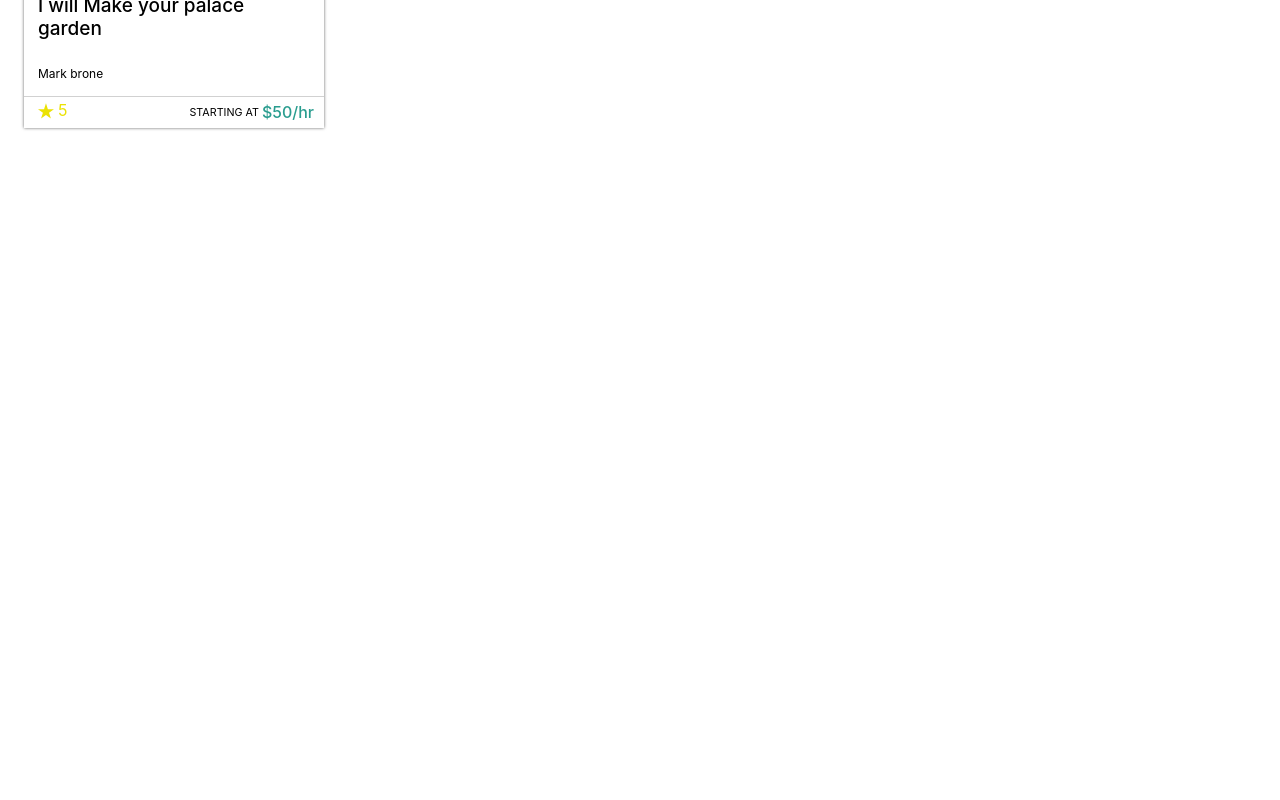
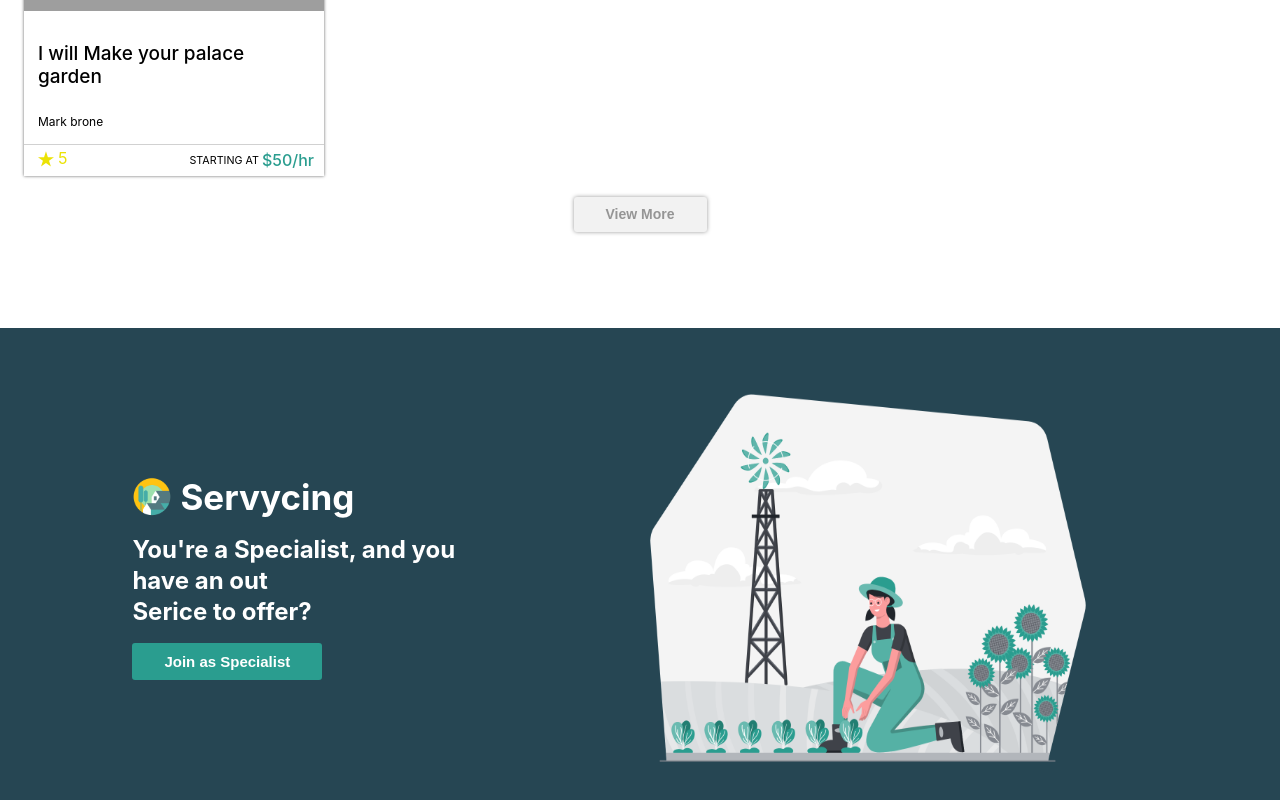
Before and after one commit to soporiayush/React-project-Sercying, a React (Create React App) app: page / in a window 1280 px wide. Shown: the part 1368-2168 px from the top of the page. Before the commit the page ends 1533 px from the top, so only its background shows below. Built offline with nearby package versions, Linux system fonts and the light colour scheme; data requests are answered from the project's data file.

Commit message:
specialistAd

```diff
--- a/src/component/button/index.jsx
+++ b/src/component/button/index.jsx
@@ -23,7 +23,7 @@ const ButtonWrapper = styled.button`
 export function Button(props) {
     const {size}=props;
     return (
-        <ButtonWrapper size={size}>
+        <ButtonWrapper size={size} className={props.className}>
             {props.children}
         </ButtonWrapper>
     );
--- a/src/component/pageContainer/index.jsx
+++ b/src/component/pageContainer/index.jsx
@@ -21,7 +21,7 @@ export const InnerPageContainer = styled.div`
   max-width: ${({ maxWidth }) => (maxWidth ? maxWidth : "auto")};
   /*min-height Need more testing*/
   min-height: 70vh;
-  padding: 1em;
+  //padding: 1em;
   display: flex;
   flex-direction: column;
   align-items: center;
--- /dev/null
+++ b/src/component/specialistAd/index.jsx
@@ -0,0 +1,71 @@
+import React from 'react';
+import styled from 'styled-components';
+import { BrandLogo } from '../brandLogo';
+import { Marginer } from '../marginer';
+import FarmingImg from '../../images/farming.png'
+import { Button } from '../button';
+
+const SpecialistAdContainer = styled.div`
+width:100%;
+height:500px;
+display:flex;
+background-color:#264653;
+align-items:center;
+justify-content:center;
+`;
+
+const ContentContainer = styled.div`
+width:100%;
+display:flex;
+align-items:center;
+justify-content:space-evenly;
+`;
+
+const SloganContainer = styled.div`
+display:flex;
+flex-direction:column;
+align-items:flex-start;
+`;
+
+const Slogan  = styled.h2`
+margin: 0;
+font-size: 24px;
+color:#fff;
+font-weight:700;
+line-height:1.3;
+`;
+
+const StandoutImage = styled.div`
+width:35em;
+height:29em;
+
+img{
+    height:100%;
+    width:100%;
+}
+`;
+
+function SpecialistAd(props) {
+    return (
+        <SpecialistAdContainer>
+            <ContentContainer>
+                <SloganContainer>
+                    <BrandLogo logoSize={40} textSize={35}/>
+                    <Marginer direction="vertical" margin="1em"/>
+                    <Slogan>You're a Specialist, and you</Slogan>
+                    <Slogan>have an out</Slogan>
+                    <Slogan>Serice to offer?</Slogan>
+                    <Marginer direction="vertical" margin="1em"/>
+                    <Button size={15}>Join as Specialist</Button>
+                </SloganContainer>
+
+                <StandoutImage>
+                    <img src={FarmingImg} alt="Specialist "/>
+                </StandoutImage>
+            </ContentContainer>
+        </SpecialistAdContainer>
+
+    );
+}
+
+export default SpecialistAd;
--- a/src/containers/HomePage/Services.jsx
+++ b/src/containers/HomePage/Services.jsx
@@ -2,6 +2,7 @@ import React, { useEffect, useState } from 'react';
 import styled from 'styled-components';
 import axios from 'axios';
 import ServiceCard from "../../component/serviceCard/index.jsx"
+import { Button } from '../../component/button/index.jsx';
 const ServicesContainer = styled.div`
 width:100%;
 display:flex;
@@ -14,9 +15,27 @@ font-weight: 900;
 color:#000;
 `;
 
+const ButtonContainer = styled.div`
+width:100%;
+display:flex;
+justify-content: center;
+`;
+
 const ServicesWrapper = styled.div`
 display:flex;
 flex-wrap:wrap;
+`;
+
+const ViewMoreButton = styled(Button)`
+background-color: #f2f2f2;
+box-shadow: 0px 0px 4px rgba(0, 0, 0, 0.4);
+color:#959595;
+font-size:14px;
+&:hover{
+    background-color: #f2f2f2;
+    filter:contrast(0.8);
+}
+
 `;
 
 const wait = (num) => num=new Promise((rs)=>setTimeout(rs,num))
@@ -62,9 +81,14 @@ export function Services(props) {
                         !isloading &&
                         offeredServices.map((service,idx)=>{
                             return(<ServiceCard id={idx}{...service}/>)
-
                     })}
                 </ServicesWrapper>
+                <ButtonContainer>
+
+                    {!isServicesEmpty &&
+                        !isloading &&(<ViewMoreButton>View More</ViewMoreButton>)
+                    }
+                </ButtonContainer>
             </ServicesContainer>
         </>
     );
--- a/src/containers/HomePage/index.jsx
+++ b/src/containers/HomePage/index.jsx
@@ -5,6 +5,8 @@ import {Navbar} from "../../component/navbar/index.jsx"
 import styled from "styled-components"
 import { deviceSize } from "../../component/responsive/index.jsx"
 import {Services} from "./Services.jsx"
+import SpecialistAd from "../../component/specialistAd/index.jsx"
+import { Marginer } from "../../component/marginer/index.jsx"
 
 
 const ContentContainer = styled.div`
@@ -13,6 +15,7 @@ max-width:${deviceSize.laptop}px;
 display: flex;
 flex-direction: column;
 align-items:flex-start;
+padding:1em;
 `;
 
  export function HomePage(props){
@@ -22,9 +25,12 @@ align-items:flex-start;
                 <Navbar></Navbar>
             </TopSection>
             <InnerPageContainer>
+            <Marginer direction="vertical" margin="3em"/>
                 <ContentContainer>
                     <Services/>
                 </ContentContainer>
+                <Marginer direction="vertical" margin="5em"/>
+                <SpecialistAd/>
             </InnerPageContainer>
         </PageContainer>
     </>
```
